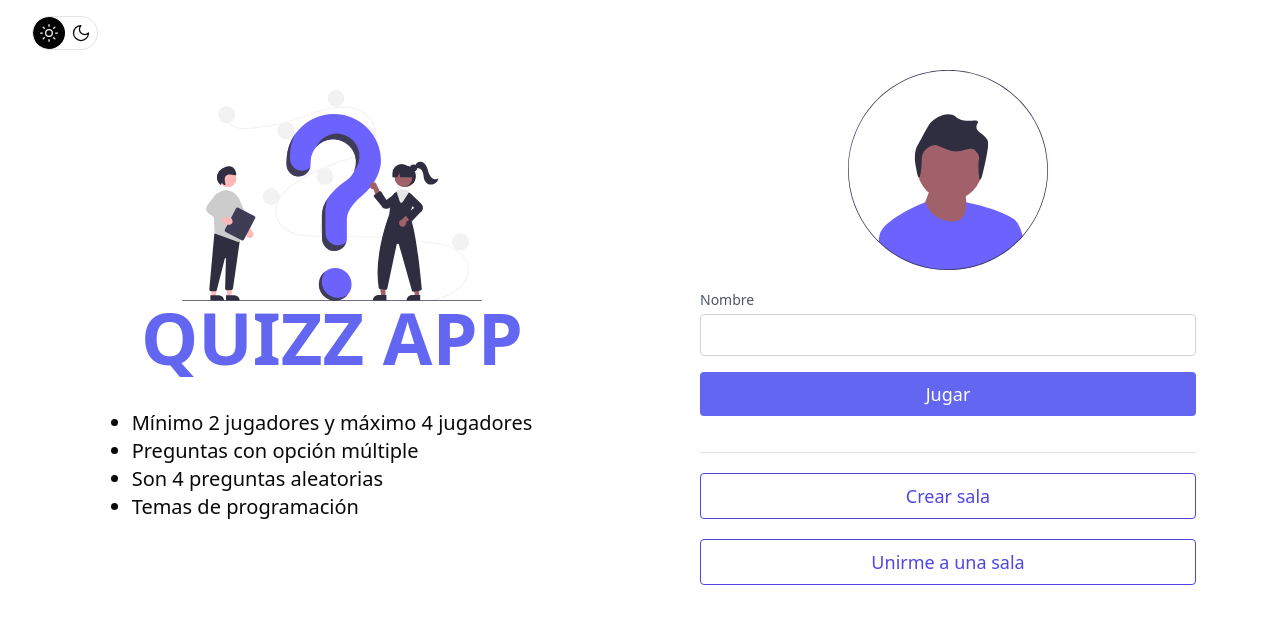
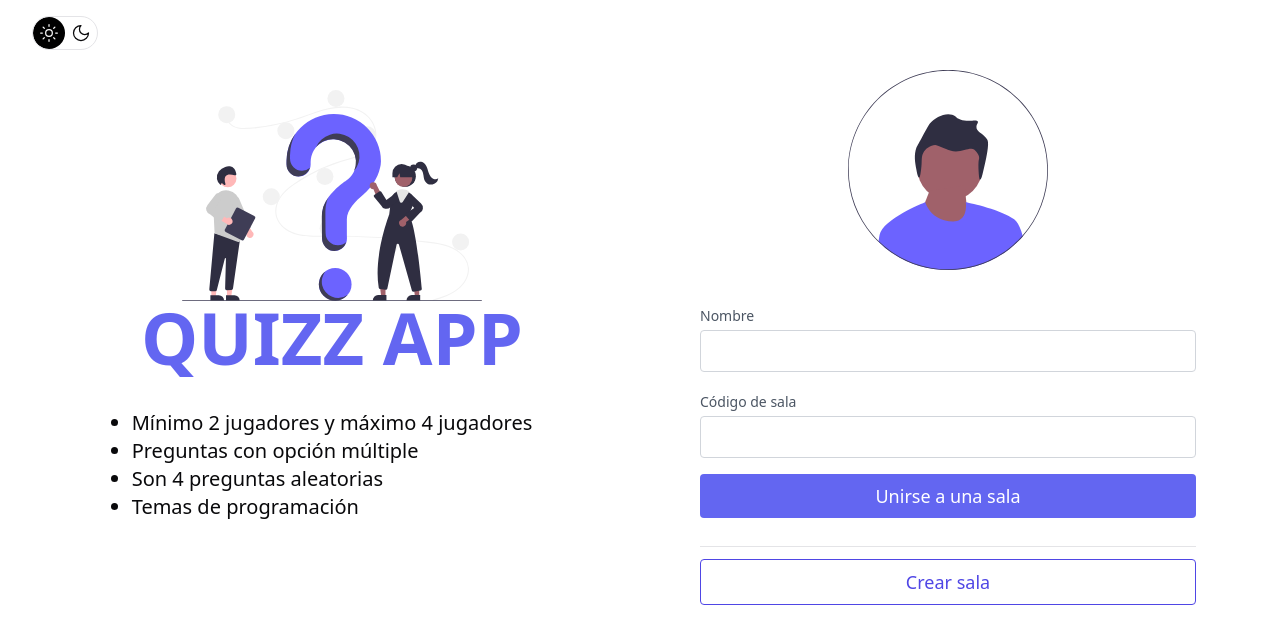
Before and after one commit to PabloAlanesDev/devathon-quiz-frontend, a React (Vite) app: page / in a window 1280 px wide. Shown: the top 644 px of the page. Built offline with nearby package versions, Linux system fonts and the light colour scheme; what @radix-ui/themes would draw is missing.

Commit message:
fix: design change and form validations

```diff
--- a/src/components/MainForm.tsx
+++ b/src/components/MainForm.tsx
@@ -1,55 +1,57 @@
 import { useState } from "react";
-import DefaultAvatar from "../assets/dafault-avatar.svg";
 import Input from "./ui/Input";
 import { Link } from "react-router-dom";
+import DefaultAvatar from "../assets/dafault-avatar.svg";
 
 export default function MainForm() {
-  const [username, setUsername] = useState({ name: "" });
+  const [form, setForm] = useState({ name: "", code: "" });
   const [error, setError] = useState(false);
 
   const pattern = new RegExp("^[A-Za-z0-9]+$");
 
   const onChange = (e: React.ChangeEvent<HTMLInputElement>) => {
-    if (e.target.value.length === 0) {
-      setUsername({ name: "" });
-      setError(false);
-      return;
-    }
-
-    if (!pattern.test(e.target.value)) {
-      setError(true);
-      return;
-    } else {
-      setError(false);
-      setUsername({ name: e.target.value });
-      return;
-    }
+    setForm({ ...form, [e.target.name]: e.target.value });
   };
 
   const onSubmit = (event: React.FormEvent<HTMLFormElement>) => {
     event.preventDefault();
 
-    alert(username.name);
-    setUsername({ name: "" });
+    if (!pattern.test(form.name) || !pattern.test(form.code)) {
+      setError(true);
+      return;
+    }
+
+    //Logic to join a room
+    setForm({ name: "", code: "" });
+    setError(false);
   };
 
   return (
     <>
       <img src={DefaultAvatar} width={200} height={200} alt="Main Image" />
-
+      <span className="text-sm font-semibold text-red-500">
+        {error && "Solo se permiten letras y números"}
+      </span>
       <div className="container mx-auto flex">
-        <div className="flex flex-col md:ml-auto w-full gap-5 ">
+        <div className="flex flex-col md:ml-auto w-full gap-3 ">
           <div className="flex flex-col justify-center gap-4 mb-4">
             <form onSubmit={onSubmit}>
               <Input
                 title="Nombre"
                 type="text"
-                name={username.name}
-                error={error}
+                name="name"
+                value={form.name}
+                onChange={onChange}
+              />
+              <Input
+                title="Código de sala"
+                type="text"
+                name="code"
+                value={form.code}
                 onChange={onChange}
               />
               <button className="w-full text-white bg-indigo-500 border-0 py-2 px-6 focus:outline-none hover:bg-indigo-600 rounded text-lg">
-                Jugar
+                Unirse a una sala
               </button>
             </form>
           </div>
@@ -59,11 +61,6 @@ export default function MainForm() {
               Crear sala
             </button>
           </Link>
-          <Link to={`join`}>
-            <button className="py-2 px-6 rounded text-indigo-600 text-lg border border-indigo-600 hover:bg-indigo-600 hover:text-white w-full">
-              Unirme a una sala
-            </button>
-          </Link>
         </div>
       </div>
     </>
--- a/src/components/ui/Input.tsx
+++ b/src/components/ui/Input.tsx
@@ -2,30 +2,27 @@ interface Props {
   title: string;
   type: string;
   name: string;
-  error: boolean;
+  value: string;
   onChange: (e: React.ChangeEvent<HTMLInputElement>) => void;
 }
 
-export default function Input({ title, type, name, error, onChange }: Props) {
+export default function Input({ title, type, name, value, onChange }: Props) {
   return (
     <>
-      <div className={`relatives ${error ? "" : "mb-4"}`}>
+      <div className={`relatives mb-4`}>
         <label htmlFor="email" className="leading-7 text-sm text-gray-600">
           {title}
         </label>
         <input
           type={type}
           id={title}
-          name={title}
-          value={name}
+          name={name}
+          value={value}
           onChange={onChange}
           required
           className="w-full bg-white rounded border border-gray-300 focus:border-indigo-500 focus:ring-2 focus:ring-indigo-200 text-base outline-none text-gray-700 py-1 px-3 leading-8 transition-colors duration-200 ease-in-out"
         />
       </div>
-      <span className="text-sm font-semibold text-red-500 my-2">
-        {error && "Solo se permiten letras y números"}
-      </span>
     </>
   );
 }
```
